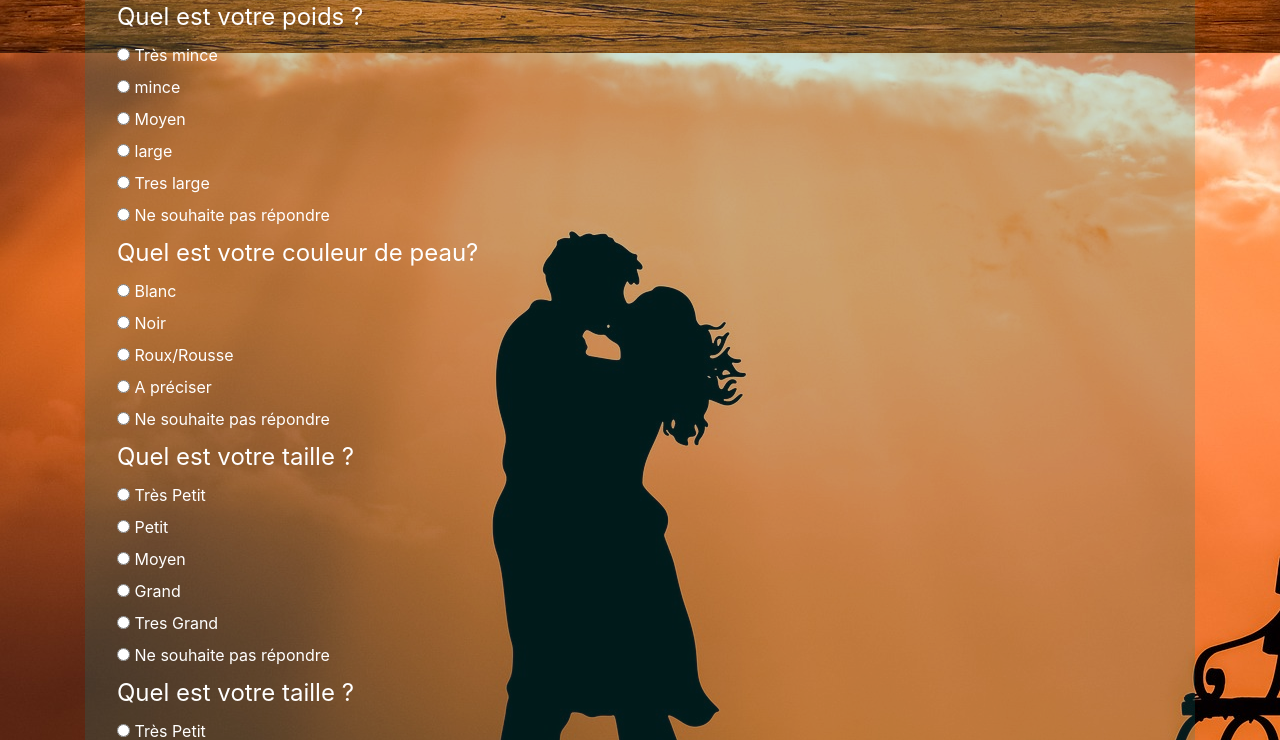
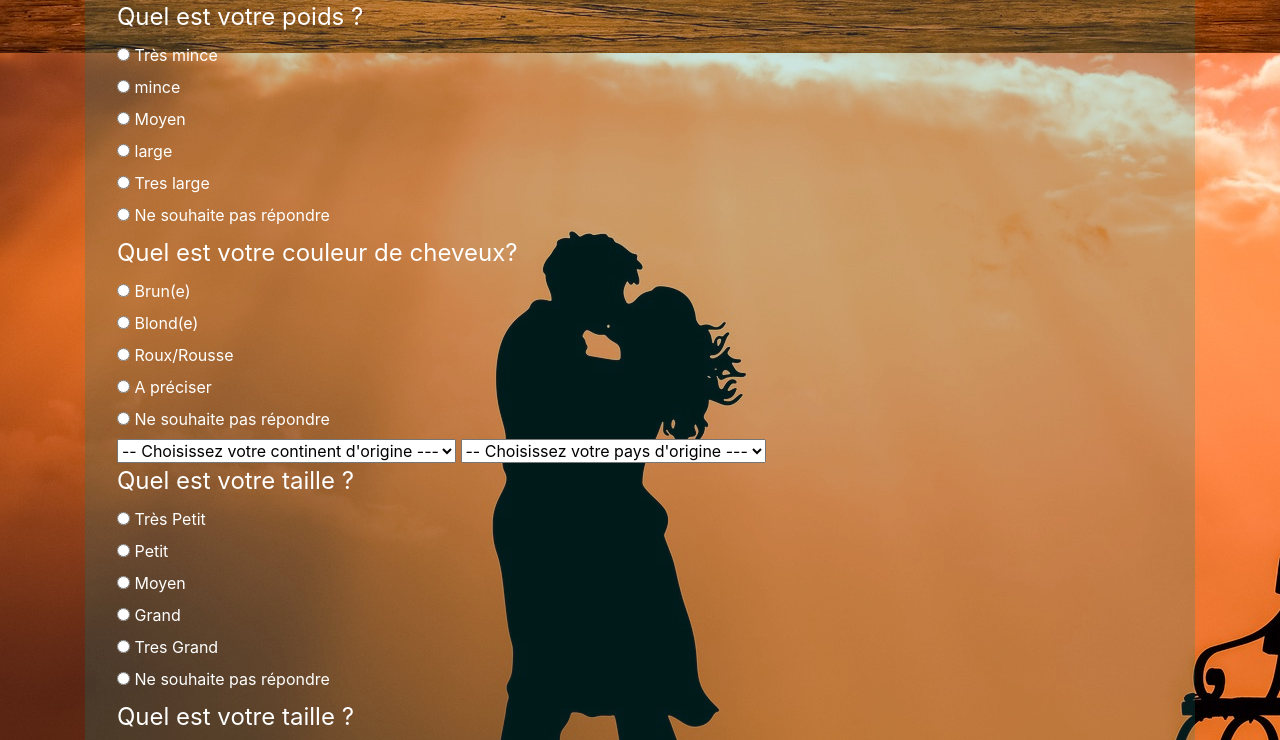
Before and after one commit to Sirzesx/Meetoo, a PHP site: page /inscription.php in a window 1280 px wide. Shown: the part 1809-2549 px from the top of the page. Run offline with PHP 8.4, Linux system fonts and the light colour scheme.

Commit message:
Add files via upload

```diff
--- a/inscription.php
+++ b/inscription.php
@@ -309,14 +309,14 @@
 
 
 		<fieldset id="field2">
-			<legend>Quel est votre couleur de peau? </legend>
+			<legend>Quel est votre couleur de cheveux? </legend>
 			<div>
 			  <input type="radio" id="hairbrown" name="haircolor" value="hairbrown">
-			  <label for="hairbrown">Blanc</label>
+			  <label for="hairbrown">Brun(e)</label>
 			</div>
 			<div>
 			  <input type="radio" id="hairblond" name="haircolor" value="hairblond">
-			  <label for="hairblond">Noir </label>
+			  <label for="hairblond">Blond(e) </label>
 			</div>
 			<div>
 			  <input type="radio" id="hairred" name="haircolor" value="hairred">
@@ -334,7 +334,23 @@
 
 		</fieldset>
 
-				<fieldset id="field2">
+
+		<SELECT NAME="Region" onChange='Choix(this.form)'>
+			<OPTION>-- Choisissez votre continent d'origine ---</OPTION>
+			<OPTION>Amerique</OPTION>
+			<OPTION>Europe</OPTION>
+			<OPTION>Asie</OPTION>
+			<OPTION>Afrique</OPTION>
+			<OPTION>Océanie</OPTION>
+
+		</SELECT>
+
+		<SELECT NAME="Pays"> <OPTION>-- Choisissez votre pays d'origine ---</OPTION> <OPTION></OPTION> <OPTION></OPTION> <OPTION></OPTION> </SELECT>
+
+
+
+
+		<fieldset id="field2">
 			<legend>Quel est votre taille ? </legend>
 			<div>
 			  <input type="radio" id="heightxs" name="height" value="heightxs">
```
